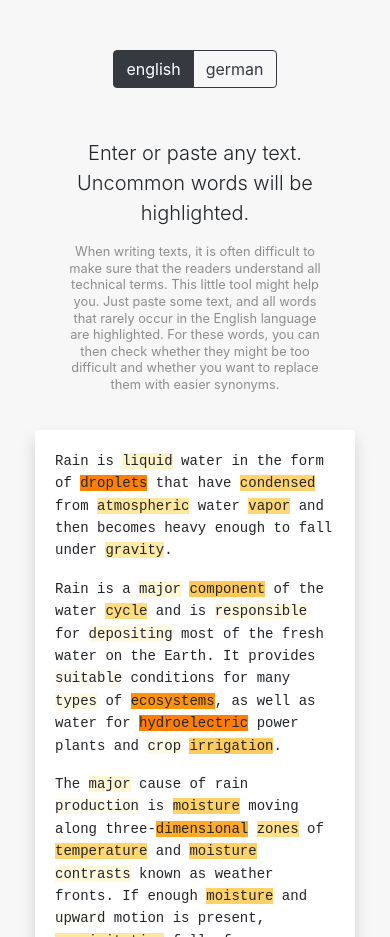
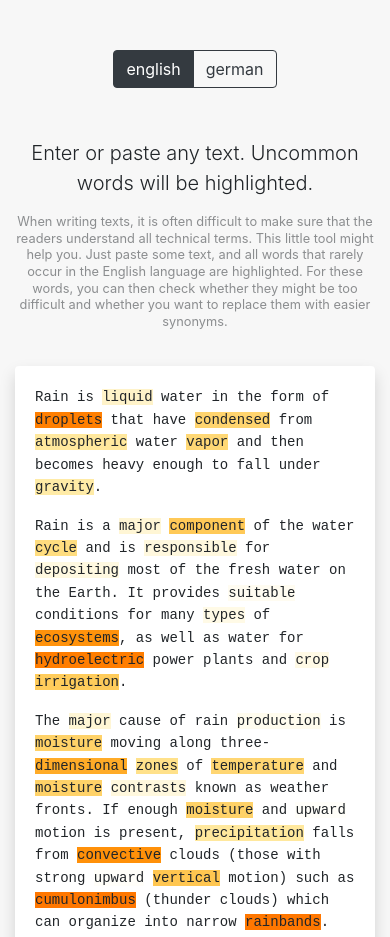
Before and after one commit to infographicsgroup/simpleplease, a website: page web/index.html in a window 390 px wide. Shown: the top 937 px of the page. Drawn offline with Linux system fonts and the light colour scheme.

Commit message:
fix paddings

```diff
--- a/web/index.html
+++ b/web/index.html
@@ -72,8 +72,13 @@
 			outline: none;
 		}
 		@media (max-width: 767.98px) {
+			.column {
+				padding: 35px;
+			}
 			#menu, #wrapper {
 				width: 100%;
+				padding-left: 0px;
+				padding-right: 0px;
 			}
 		}
 		@media (max-width: 575.98px) {
```
